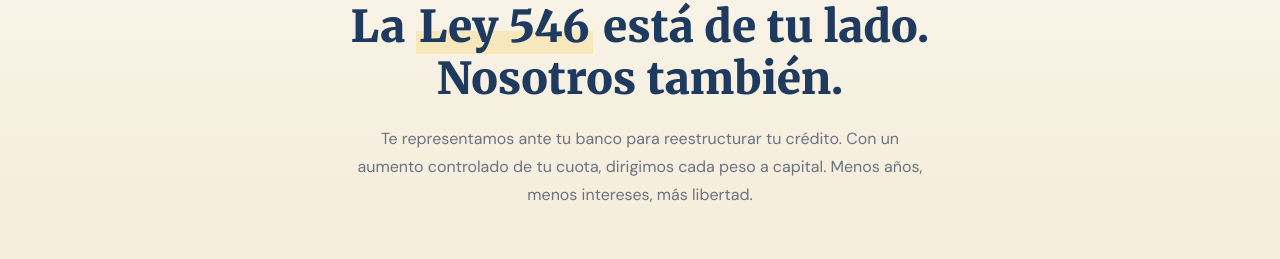
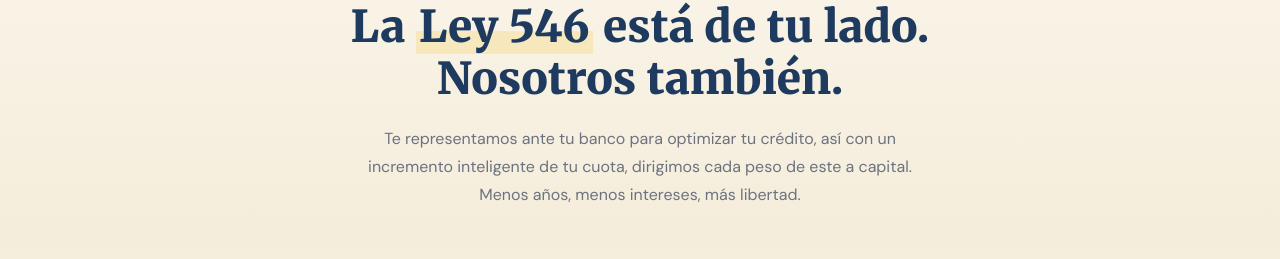
Before and after one commit to icodecauseiloveit/miguiafinanciero, a Next.js app: page / in a window 1280 px wide. Shown: the part 1695-1954 px from the top of the page. Built offline with nearby package versions, Linux system fonts and the light colour scheme.

Commit message:
copy: update solution section description

```diff
--- a/src/components/sections/SolucionSection.tsx
+++ b/src/components/sections/SolucionSection.tsx
@@ -18,7 +18,7 @@ export function SolucionSection({ id }: { id?: string }) {
           La <Highlight>Ley 546</Highlight> está de tu lado.<br />Nosotros también.
         </SectionHeading>
         <p style={{ color: "var(--gray)", fontSize: 16, textAlign: "center", maxWidth: 580, margin: "0 auto 56px", lineHeight: 1.75 }}>
-          Te representamos ante tu banco para reestructurar tu crédito. Con un aumento controlado de tu cuota, dirigimos cada peso a capital. Menos años, menos intereses, más libertad.
+          Te representamos ante tu banco para optimizar tu crédito, así con un incremento inteligente de tu cuota, dirigimos cada peso de este a capital. Menos años, menos intereses, más libertad.
         </p>
       </FadeIn>
       <div style={{ display: "grid", gridTemplateColumns: "repeat(auto-fit, minmax(200px, 1fr))", gap: 16 }}>
```
